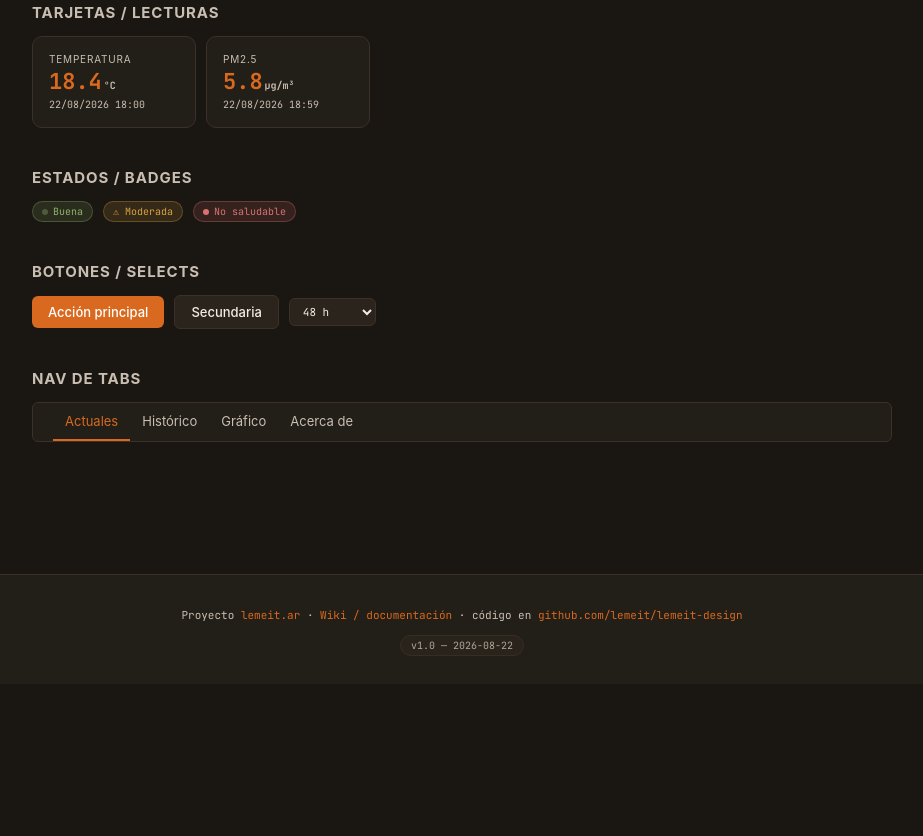
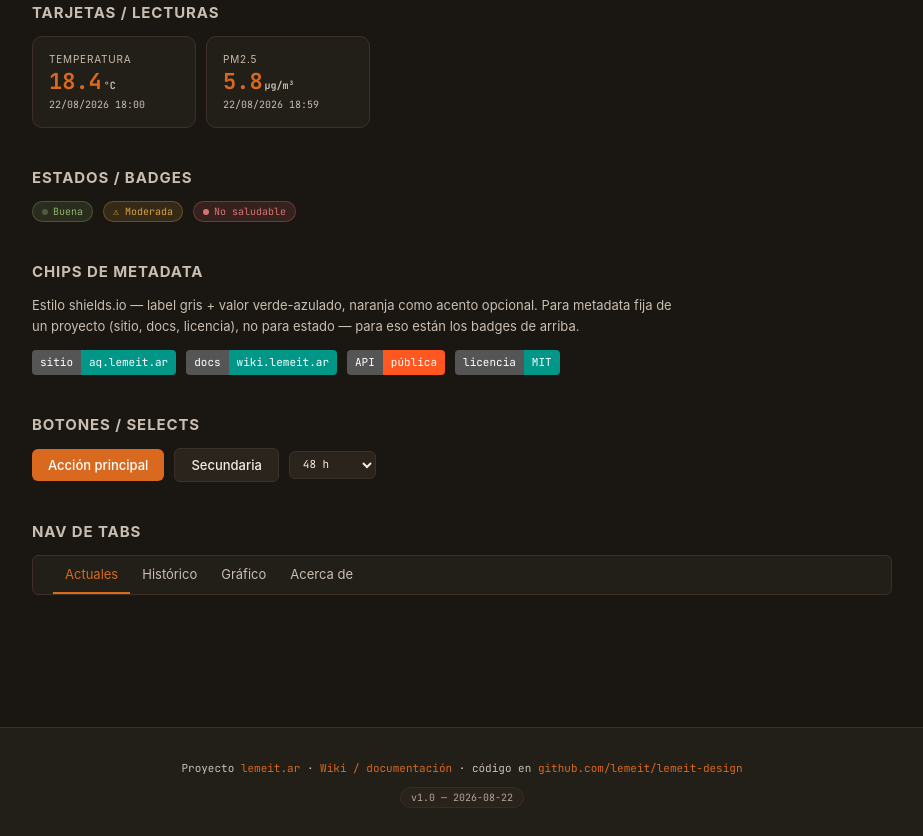
Before and after one commit to lemeit/lemeit-design, a plain HTML site: page index.html in a window 1280 px wide. Shown: the part 866-1702 px from the top of the page, without its empty margins (178-1101 px from the left). Before the commit the page ends 1550 px from the top, so only its background shows below. Drawn offline with Linux system fonts and the light colour scheme.

Commit message:
Agregar componente .lm-chip (metadata estilo shields.io: gris/verde/naranja)

```diff
--- a/index.html
+++ b/index.html
@@ -104,6 +104,17 @@
   </section>
 
   <section>
+    <h2>Chips de metadata</h2>
+    <p class="desc">Estilo shields.io — label gris + valor verde-azulado, naranja como acento opcional. Para metadata fija de un proyecto (sitio, docs, licencia), no para estado — para eso están los badges de arriba.</p>
+    <div class="row">
+      <span class="lm-chip"><span class="lm-chip-label">sitio</span><span class="lm-chip-value">aq.lemeit.ar</span></span>
+      <span class="lm-chip"><span class="lm-chip-label">docs</span><span class="lm-chip-value">wiki.lemeit.ar</span></span>
+      <span class="lm-chip lm-chip-accent"><span class="lm-chip-label">API</span><span class="lm-chip-value">pública</span></span>
+      <span class="lm-chip"><span class="lm-chip-label">licencia</span><span class="lm-chip-value">MIT</span></span>
+    </div>
+  </section>
+
+  <section>
     <h2>Botones / selects</h2>
     <div class="row">
       <button class="lm-btn">Acción principal</button>
--- a/lemeit-theme.css
+++ b/lemeit-theme.css
@@ -29,6 +29,13 @@
   --lm-moderate:    #A6720A;
   --lm-bad:         #A33131;
   --lm-shadow:      rgba(43, 30, 20, 0.08);
+
+  /* — Chips de metadata estilo shields.io (ver sección CHIPS más abajo) —
+     fijos, no cambian con el tema claro/oscuro, igual que un badge real
+     de shields.io. */
+  --lm-chip-label:  #555555;
+  --lm-chip-value:  #009688;
+  --lm-chip-accent: #FF5722;
 
   /* — Tipografía — */
   --lm-font-sans: -apple-system, BlinkMacSystemFont, "Segoe UI", Roboto, Oxygen,
@@ -268,6 +275,33 @@
 @keyframes lm-pulse { 0%, 100% { opacity: 1; } 50% { opacity: .35; } }
 
 /* ═══════════════════════════════════════════
+   CHIPS DE METADATA (estilo shields.io — label gris + valor verde-azulado,
+   con naranja como acento opcional). Para metadata fija de un proyecto
+   ("sitio | aq.lemeit.ar", "docs | wiki.lemeit.ar", "licencia | MIT"), no
+   para estado — para eso está .lm-badge de arriba. Pensado para encabezar
+   el README de cada repo y, portado acá, para usarse también en la propia
+   página (ej. footer o tarjeta "Acerca de").
+═══════════════════════════════════════════ */
+.lm-chip {
+  display: inline-flex;
+  align-items: stretch;
+  font-family: var(--lm-font-mono);
+  font-size: 11px;
+  border-radius: 4px;
+  overflow: hidden;
+  line-height: 1.9;
+}
+.lm-chip-label,
+.lm-chip-value {
+  padding: 2px 8px;
+  color: #fff;
+  white-space: nowrap;
+}
+.lm-chip-label { background: var(--lm-chip-label); }
+.lm-chip-value { background: var(--lm-chip-value); }
+.lm-chip.lm-chip-accent .lm-chip-value { background: var(--lm-chip-accent); }
+
+/* ═══════════════════════════════════════════
    BOTONES / SELECTS
 ═══════════════════════════════════════════ */
 .lm-select {
```
Also changed, not shown: 1 other file.
